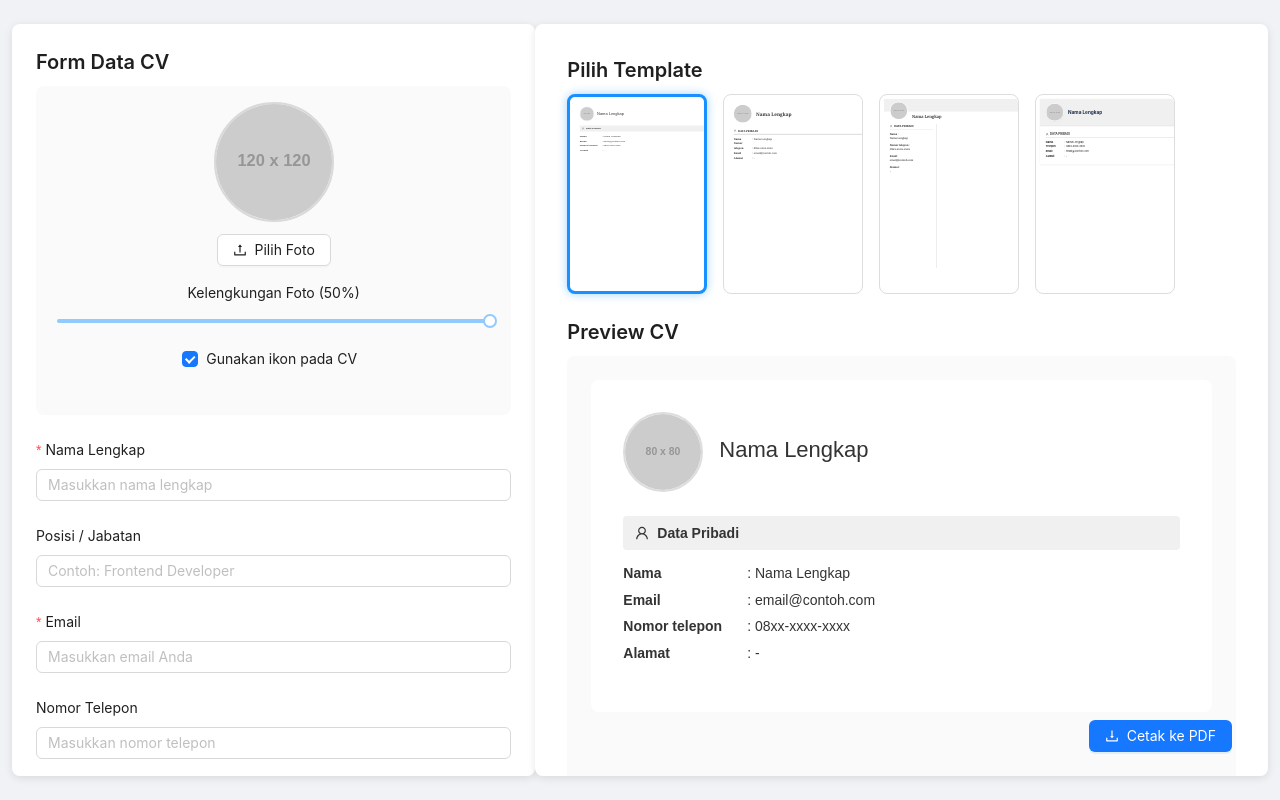
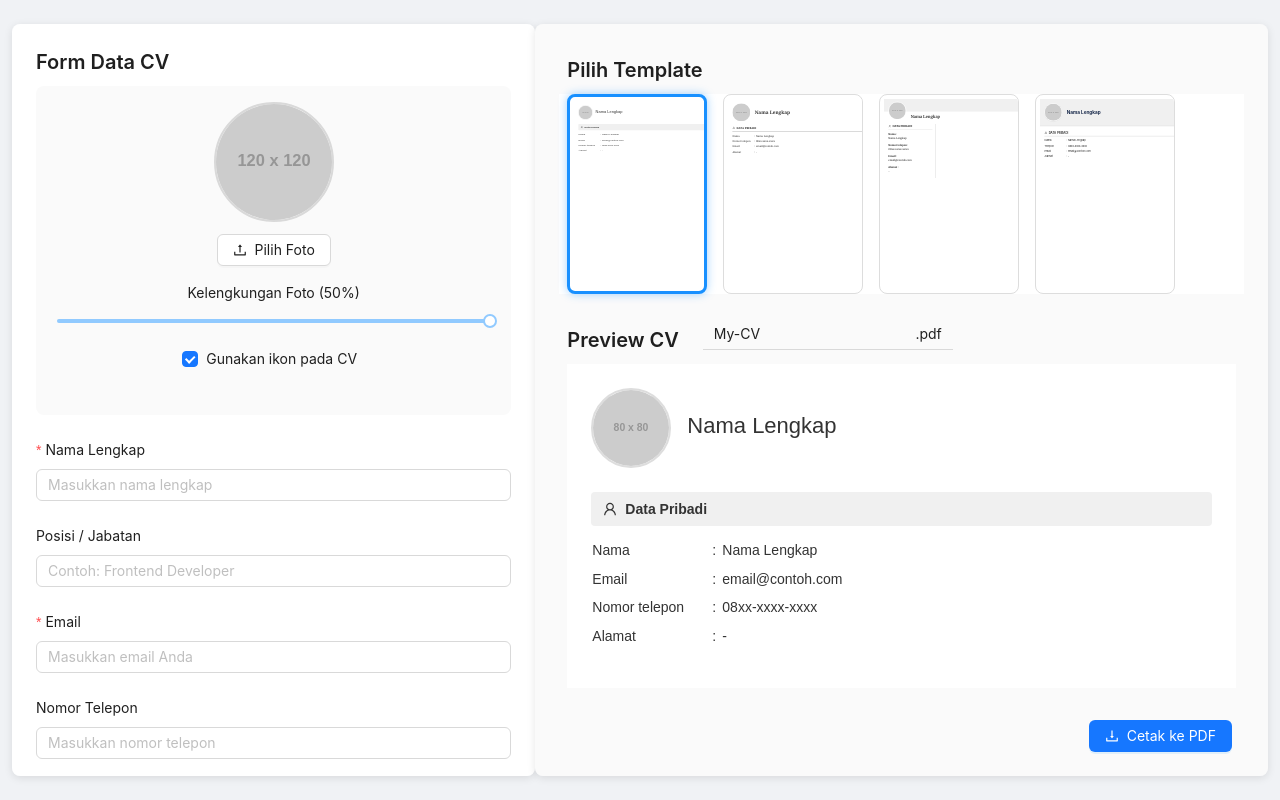
Before and after one commit to mujahidinnn/viste, a React (Vite) app: page / in a window 1280 px wide. Built offline with nearby package versions, Linux system fonts and the light colour scheme.

Commit message:
fix: adjust optimize filesize result download

```diff
--- a/package.json
+++ b/package.json
@@ -13,8 +13,7 @@
     "@ckeditor/ckeditor5-build-classic": "^41.4.2",
     "@ckeditor/ckeditor5-react": "^9.0.0",
     "antd": "^5.27.6",
-    "html2canvas": "^1.4.1",
-    "jspdf": "^3.0.3",
+    "html2pdf.js": "^0.12.1",
     "react": "^19.1.1",
     "react-dom": "^19.1.1",
     "react-easy-crop": "^5.5.3"
--- a/src/App.jsx
+++ b/src/App.jsx
@@ -1,5 +1,6 @@
 import { DownloadOutlined } from "@ant-design/icons";
 import { Button, Col, Layout, Row, Typography } from "antd";
+import { Input } from "antd/es";
 import { useEffect, useRef, useState } from "react";
 import CVForm from "./components/CVForm";
 import CVPreview1 from "./components/CVPreview1";
@@ -12,6 +13,7 @@ const { Title } = Typography;
 const { Content } = Layout;
 
 export default function App() {
+  const [fileName, setFileName] = useState("");
   const [data, setData] = useState({});
   const [selectedTemplate, setSelectedTemplate] = useState("cv1");
   const previewRef = useRef();
@@ -107,7 +109,7 @@ export default function App() {
             xs={24}
             md={14}
             style={{
-              background: "#fff",
+              background: "#fafafa",
               padding: 32,
               borderRadius: 8,
               boxShadow: "0 2px 8px rgba(0,0,0,0.1)",
@@ -116,7 +118,13 @@ export default function App() {
             }}
           >
             <Title level={4}>Pilih Template</Title>
-            <Row gutter={[16, 16]} style={{ marginBottom: 24 }}>
+            <Row
+              gutter={[16, 16]}
+              style={{
+                marginBottom: 24,
+                background: "#fff",
+              }}
+            >
               <Col>
                 <TemplateThumbnail
                   id="cv1"
@@ -143,16 +151,36 @@ export default function App() {
               </Col>
             </Row>
 
-            <Title level={4} style={{ marginTop: 8 }}>
-              Preview CV
-            </Title>
+            <Row gutter={24}>
+              <Col>
+                <Title level={4} style={{ marginTop: 8 }}>
+                  Preview CV
+                </Title>
+              </Col>
+              <Col>
+                <Input
+                  name="filename"
+                  value={
+                    fileName ||
+                    (data?.name && `CV-${data?.name?.replace(/\s+/g, "")}`) ||
+                    "My-CV"
+                  }
+                  onChange={(e) => setFileName(e.target.value)}
+                  placeholder="Masukkan nama file"
+                  variant="underlined"
+                  suffix=".pdf"
+                  style={{
+                    background: "transparent",
+                    width: "250px",
+                  }}
+                />
+              </Col>
+            </Row>
             <div
               ref={previewRef}
               style={{
                 minHeight: "80vh",
                 background: "#fafafa",
-                padding: 24,
-                borderRadius: 8,
               }}
             >
               {renderSelectedTemplate()}
@@ -161,7 +189,14 @@ export default function App() {
             <Button
               type="primary"
               icon={<DownloadOutlined />}
-              onClick={() => exportPDF(previewRef)}
+              onClick={() => {
+                const resultname =
+                  fileName ||
+                  (data?.name && `CV-${data?.name?.replace(/\s+/g, "")}`) ||
+                  "My-CV";
+
+                exportPDF(previewRef, resultname);
+              }}
               style={{
                 marginTop: 16,
                 float: "right",
--- a/src/components/CVPreview1.jsx
+++ b/src/components/CVPreview1.jsx
@@ -29,8 +29,7 @@ export default function CVPreview1({ data }) {
       style={{
         fontFamily: "Arial, sans-serif",
         background: "#fff",
-        padding: 32,
-        borderRadius: 8,
+        padding: 24,
         color: "#333",
         lineHeight: 1.6,
       }}
@@ -245,8 +244,13 @@ const SectionTitle = ({ icon, title }) => (
 );
 
 const InfoRow = ({ label, value }) => (
-  <p style={{ margin: "4px 0" }}>
-    <strong style={{ display: "inline-block", width: 120 }}>{label} </strong> :{" "}
-    {value || "-"}
-  </p>
+  <table style={{ margin: "4px 0" }}>
+    <tbody>
+      <tr style={{ verticalAlign: "top" }}>
+        <td style={{ width: 120 }}>{label}</td>
+        <td style={{ width: 10 }}> : </td>
+        <td> {value || "-"}</td>
+      </tr>
+    </tbody>
+  </table>
 );
--- a/src/components/CVPreview2.jsx
+++ b/src/components/CVPreview2.jsx
@@ -30,14 +30,14 @@ export default function CVPreview2({ data }) {
       style={{
         fontFamily: "Georgia, serif",
         background: "#fff",
-        padding: 32,
+        padding: 24,
         color: "#222",
         lineHeight: 1.7,
         margin: "0 auto",
       }}
     >
       {/* ===== HEADER ===== */}
-      <div style={{ display: "flex", alignItems: "center", marginBottom: 32 }}>
+      <div style={{ display: "flex", alignItems: "center", marginBottom: 24 }}>
         <img
           src={avatarUrl || "https://placehold.co/100x100"}
           alt="avatar"
@@ -251,11 +251,14 @@ function SectionHeading({ title, icon }) {
   );
 }
 
-function InfoRow({ label, value }) {
-  return (
-    <div style={{ marginBottom: 4 }}>
-      <strong style={{ display: "inline-block", width: 100 }}>{label}</strong> :{" "}
-      {value}
-    </div>
-  );
-}
+const InfoRow = ({ label, value }) => (
+  <table style={{ marginBottom: 4 }}>
+    <tbody>
+      <tr style={{ verticalAlign: "top" }}>
+        <td style={{ width: 120 }}>{label}</td>
+        <td style={{ width: 10 }}> : </td>
+        <td> {value || "-"}</td>
+      </tr>
+    </tbody>
+  </table>
+);
--- a/src/components/CVPreview3.jsx
+++ b/src/components/CVPreview3.jsx
@@ -45,7 +45,7 @@ export default function CVPreview3({ data }) {
 
       <div
         style={{
-          padding: "0 32px 32px 32px",
+          padding: "0 24px 24px 24px",
         }}
       >
         <div
@@ -98,6 +98,7 @@ export default function CVPreview3({ data }) {
             display: "flex",
             gap: 16,
             marginTop: 24,
+            alignItems: "stretch",
           }}
         >
           {/* ===== PRIBADI ===== */}
@@ -138,11 +139,10 @@ export default function CVPreview3({ data }) {
           {/* ===== SEPARATOR ===== */}
           <div
             style={{
-              height: "100vh",
               width: "2px",
               background: "#ccc",
             }}
-          ></div>
+          />
 
           {/* ===== OTHER ===== */}
           <div
--- a/src/components/CVPreview4.jsx
+++ b/src/components/CVPreview4.jsx
@@ -32,9 +32,7 @@ export default function CVPreview4({ data }) {
         background: "#ffffff",
         color: "#1a1a1a",
         lineHeight: 1.6,
-        borderRadius: 8,
         overflow: "hidden",
-        boxShadow: "0 2px 8px rgba(0,0,0,0.1)",
       }}
     >
       {/* ===== HEADER ===== */}
@@ -43,7 +41,7 @@ export default function CVPreview4({ data }) {
           background: "#f0f0f0",
           display: "flex",
           alignItems: "center",
-          padding: "24px 32px",
+          padding: "24px 24px",
           borderBottom: "3px solid #dfdfdf",
         }}
       >
@@ -89,7 +87,7 @@ export default function CVPreview4({ data }) {
       {/* ===== BODY ===== */}
       <div
         style={{
-          padding: 32,
+          padding: 24,
         }}
       >
         <SectionHeading
@@ -257,11 +255,14 @@ function SectionHeading({ title, icon }) {
   );
 }
 
-function InfoRow({ label, value }) {
-  return (
-    <p style={{ margin: "4px 0", fontSize: 14 }}>
-      <strong style={{ display: "inline-block", width: 100 }}>{label}</strong> :{" "}
-      {value || "-"}
-    </p>
-  );
-}
+const InfoRow = ({ label, value }) => (
+  <table style={{ margin: "4px 0", fontSize: "14px" }}>
+    <tbody>
+      <tr style={{ verticalAlign: "top" }}>
+        <td style={{ width: 120 }}>{label}</td>
+        <td style={{ width: 10 }}> : </td>
+        <td> {value || "-"}</td>
+      </tr>
+    </tbody>
+  </table>
+);
--- a/src/utils/pdf.js
+++ b/src/utils/pdf.js
@@ -1,15 +1,13 @@
-import html2canvas from "html2canvas";
-import jsPDF from "jspdf";
+import html2pdf from "html2pdf.js";
 
-export async function exportPDF(ref) {
+export async function exportPDF(ref, filename = "My-CV") {
   const element = ref.current;
-  const canvas = await html2canvas(element, { scale: 2 });
-  const imgData = canvas.toDataURL("image/png");
-
-  const pdf = new jsPDF("p", "mm", "a4");
-  const width = pdf.internal.pageSize.getWidth();
-  const height = (canvas.height * width) / canvas.width;
-
-  pdf.addImage(imgData, "PNG", 0, 0, width, height);
-  pdf.save("CV.pdf");
+  const opt = {
+    margin: [12, 12, 12, 12],
+    filename: `${filename}.pdf`,
+    image: { type: "jpeg", quality: 1 },
+    html2canvas: { scale: 2, useCORS: true },
+    jsPDF: { unit: "mm", format: "a4", orientation: "portrait" },
+  };
+  await html2pdf().set(opt).from(element).save();
 }
```
Also changed, not shown: 1 other file (tests, documents, lock files or other folders).
